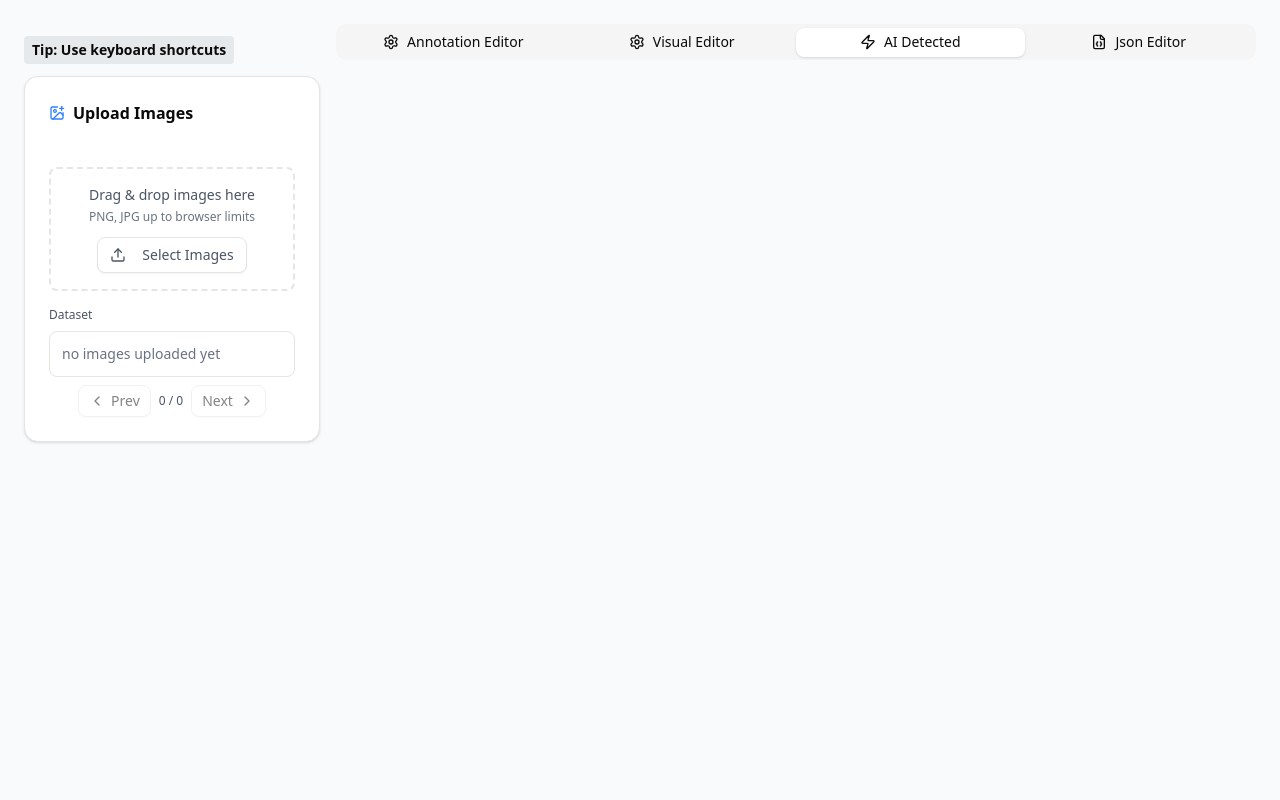
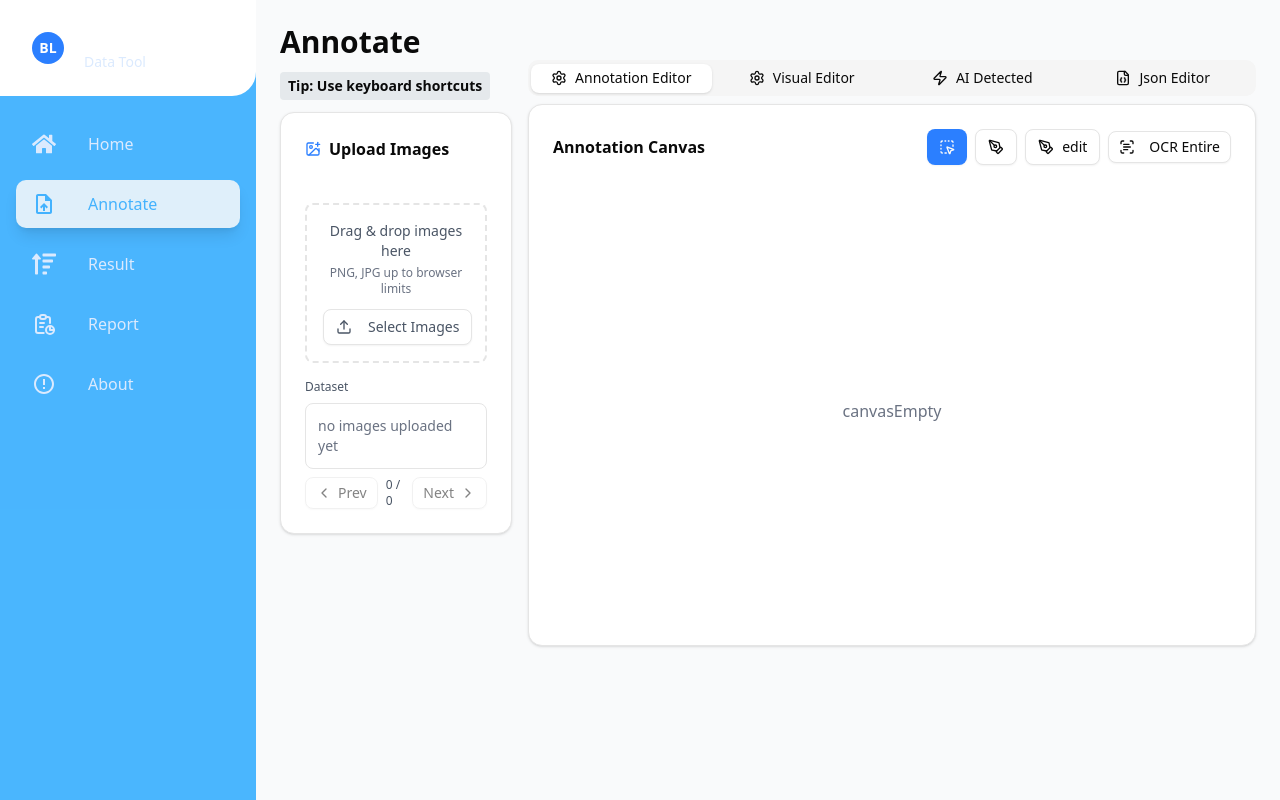
Before and after one commit to PunleuTY/Khmer-Data-Annotation-Tool, a React (Vite) app in the folder frontend/: page /upload in a window 1280 px wide. Built offline with nearby package versions, Linux system fonts and the light colour scheme.

Commit message:
current code

```diff
--- a/frontend/src/navigations/navigate.jsx
+++ b/frontend/src/navigations/navigate.jsx
@@ -18,7 +18,7 @@
   ];
 
   return (
-    <div className="hidden">
+    <div className="">
     <div className="w-64 bg-[#0099FFB3] text-white flex flex-col h-screen">
       {/* Logo Section */}
       <div className="p-6 bg-white bg-opacity-20 rounded-br-3xl mb-6">
--- a/frontend/src/pages/Upload.jsx
+++ b/frontend/src/pages/Upload.jsx
@@ -33,7 +33,7 @@
   const [currentId, setCurrentId] = React.useState(null);
   const [images, setImages] = React.useState([]); // [{id, name, url(dataURL), width, height}]
   const [annotations, setAnnotations] = React.useState({}); // { imageId: [ {id, type, points|rect, text, gt, accuracy, label} ] }
-  const [activeTab, setActiveTab] = React.useState("detected");
+  const [activeTab, setActiveTab] = React.useState("annotation"); // 'annotation' | 'visual' | 'detected' | 'json'
   const [lang, setLang] = React.useState("khm"); // OCR language
 
   const currentImage = images.find((i) => i.id === currentId);
@@ -149,7 +149,7 @@
 
   return (
     <div className="min-h-full bg-gray-50 m-6">
-      {/* <h1 className="text-3xl font-bold">Annotate</h1> */}
+      <h1 className="text-3xl font-bold">Annotate</h1>
 
       <div className="grid grid-cols-4 gap-4">
         {/* Upload images to annotate them. You can use the following keyboard shortcuts: */}
```
